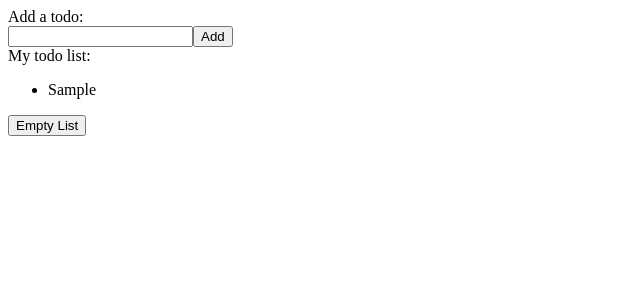
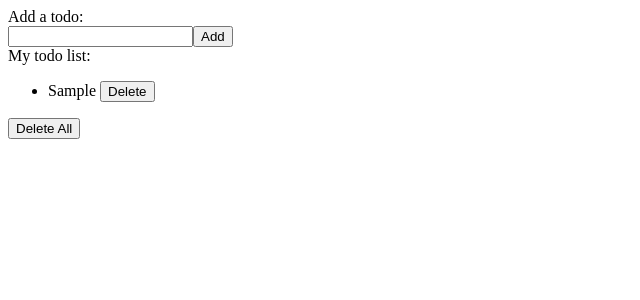
Before and after one commit to adrianadelazzari/todo-list, a Vue app: page / in a window 1280 px wide. Both pictures are taken after typing "Sample" into the empty fields and a click on the button "Add". Shown: the top 300 px of the page, without its empty margins (0-640 px from the left). Built offline with nearby package versions, Linux system fonts and the light colour scheme.

Commit message:
Adding deleteItem method, passing it using $emit

```diff
--- a/src/components/ListItem.vue
+++ b/src/components/ListItem.vue
@@ -2,6 +2,7 @@
   <ul>
     <li v-for="(item, itemIndex) in itemProp" :key="itemIndex">
       {{ item }}
+      <button @click="deleteItem">Delete</button>
     </li>
   </ul>
 </template>
@@ -14,5 +15,10 @@ export default {
       default: () => [],
     },
   },
+  methods: {
+    deleteItem() {
+      this.$emit("deleteItem", this.item);
+    },
+  },
 };
 </script>
--- a/src/components/ToDoList.vue
+++ b/src/components/ToDoList.vue
@@ -6,9 +6,9 @@
   </div>
   <div>
     <div>My todo list:</div>
-    <ListItem :itemProp="toDoListArr" />
+    <ListItem :itemProp="toDoListArr" @deleteItem="removeToDo" />
   </div>
-  <button @click="removeList">Empty List</button>
+  <button @click="removeAll">Delete All</button>
 </template>
 
 <script>
@@ -29,7 +29,10 @@ export default {
       this.toDoListArr.push(this.value);
       this.value = undefined;
     },
-    removeList() {
+    removeToDo(itemProp){
+      this.toDoListArr.splice(this.toDoListArr.indexOf(itemProp), 1)
+    },
+    removeAll() {
       this.toDoListArr = [];
     },
   },
```
